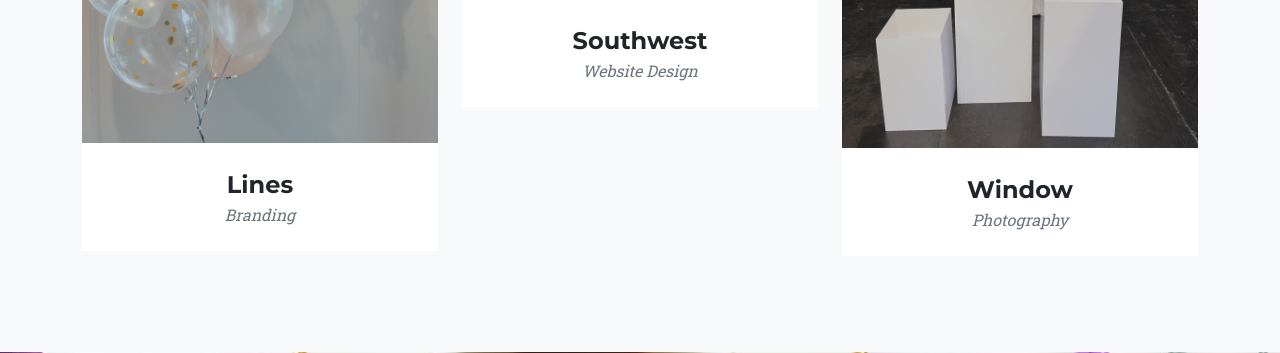
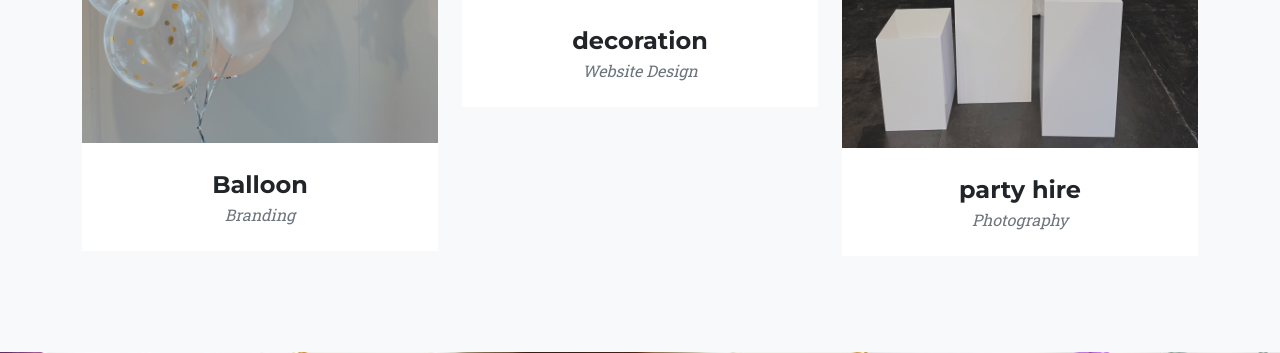
Before and after one commit to RingoHanabi/ForyouMel, a Django app: page / in a window 1280 px wide. Shown: the part 2449-2802 px from the top of the page. Run offline with Django 3.2, Linux system fonts and the light colour scheme; some libraries are stand-ins or nearby versions.

Commit message:
no message

```diff
--- a/homepage/templates/homepage.html
+++ b/homepage/templates/homepage.html
@@ -65,7 +65,7 @@
                             <img class="img-fluid" src="{% static "img/homepage/bouquet2.jpg" %}" alt="">
                         </a>
                         <div class="portfolio-caption">
-                            <div class="portfolio-caption-heading">Threads</div>
+                            <div class="portfolio-caption-heading">Bouquet</div>
                             <div class="portfolio-caption-subheading text-muted">Illustration</div>
                         </div>
                     </div>
@@ -80,7 +80,7 @@
                             <img class="img-fluid" src="{% static "img/homepage/wedding.jpg" %}" alt="">
                         </a>
                         <div class="portfolio-caption">
-                            <div class="portfolio-caption-heading">Explore</div>
+                            <div class="portfolio-caption-heading">Weddings</div>
                             <div class="portfolio-caption-subheading text-muted">Graphic Design</div>
                         </div>
                     </div>
@@ -95,7 +95,7 @@
                             <img class="img-fluid" src="{% static "img/homepage/workshop.jpg" %}" alt="">
                         </a>
                         <div class="portfolio-caption">
-                            <div class="portfolio-caption-heading">Finish</div>
+                            <div class="portfolio-caption-heading">Workshop</div>
                             <div class="portfolio-caption-subheading text-muted">Identity</div>
                         </div>
                     </div>
@@ -110,7 +110,7 @@
                             <img class="img-fluid" src="{% static "img/homepage/balloon2.jpg" %}" alt="">
                         </a>
                         <div class="portfolio-caption">
-                            <div class="portfolio-caption-heading">Lines</div>
+                            <div class="portfolio-caption-heading">Balloon</div>
                             <div class="portfolio-caption-subheading text-muted">Branding</div>
                         </div>
                     </div>
@@ -125,7 +125,7 @@
                             <img class="img-fluid" src="{% static "img/homepage/decoration.jpg" %}" alt="">
                         </a>
                         <div class="portfolio-caption">
-                            <div class="portfolio-caption-heading">Southwest</div>
+                            <div class="portfolio-caption-heading">decoration </div>
                             <div class="portfolio-caption-subheading text-muted">Website Design</div>
                         </div>
                     </div>
@@ -140,7 +140,7 @@
                             <img class="img-fluid" src="{% static "img/homepage/party hire.jpg" %}" alt="">
                         </a>
                         <div class="portfolio-caption">
-                            <div class="portfolio-caption-heading">Window</div>
+                            <div class="portfolio-caption-heading">party hire</div>
                             <div class="portfolio-caption-subheading text-muted">Photography</div>
                         </div>
                     </div>
```
